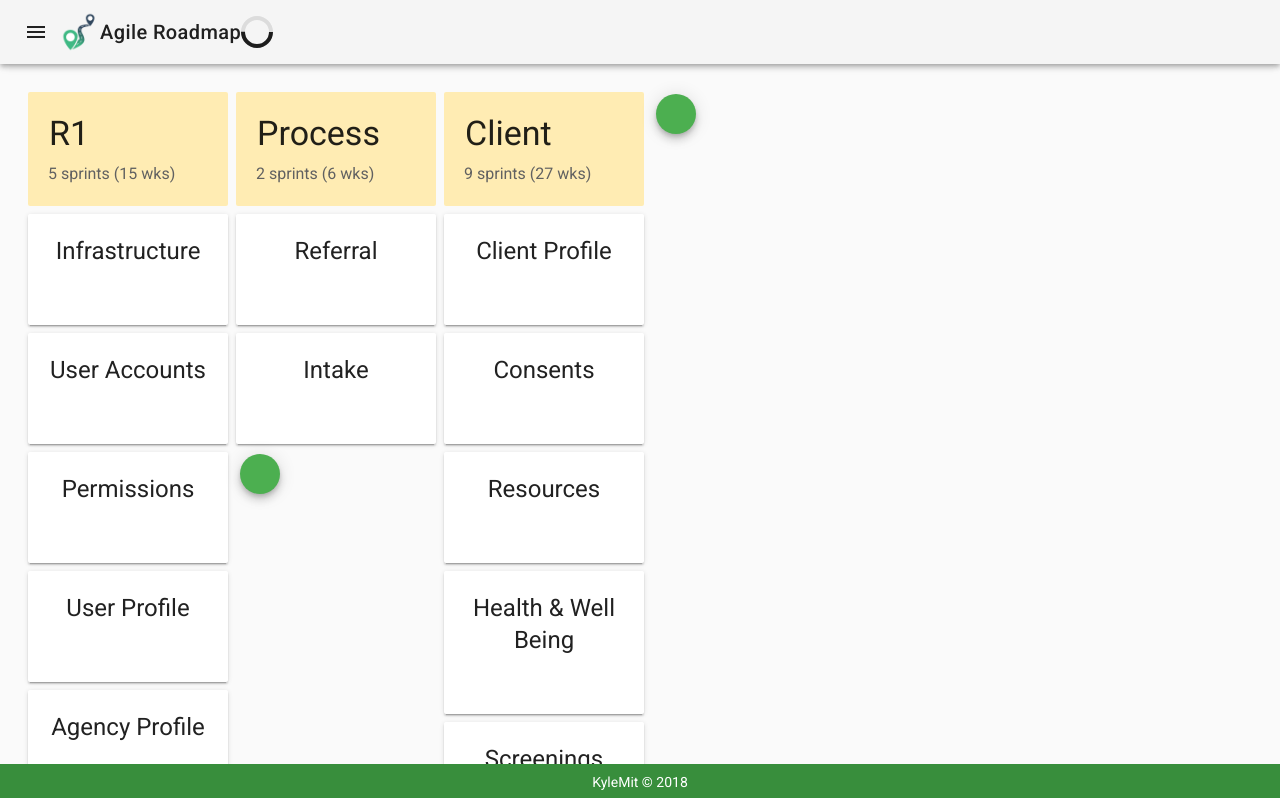
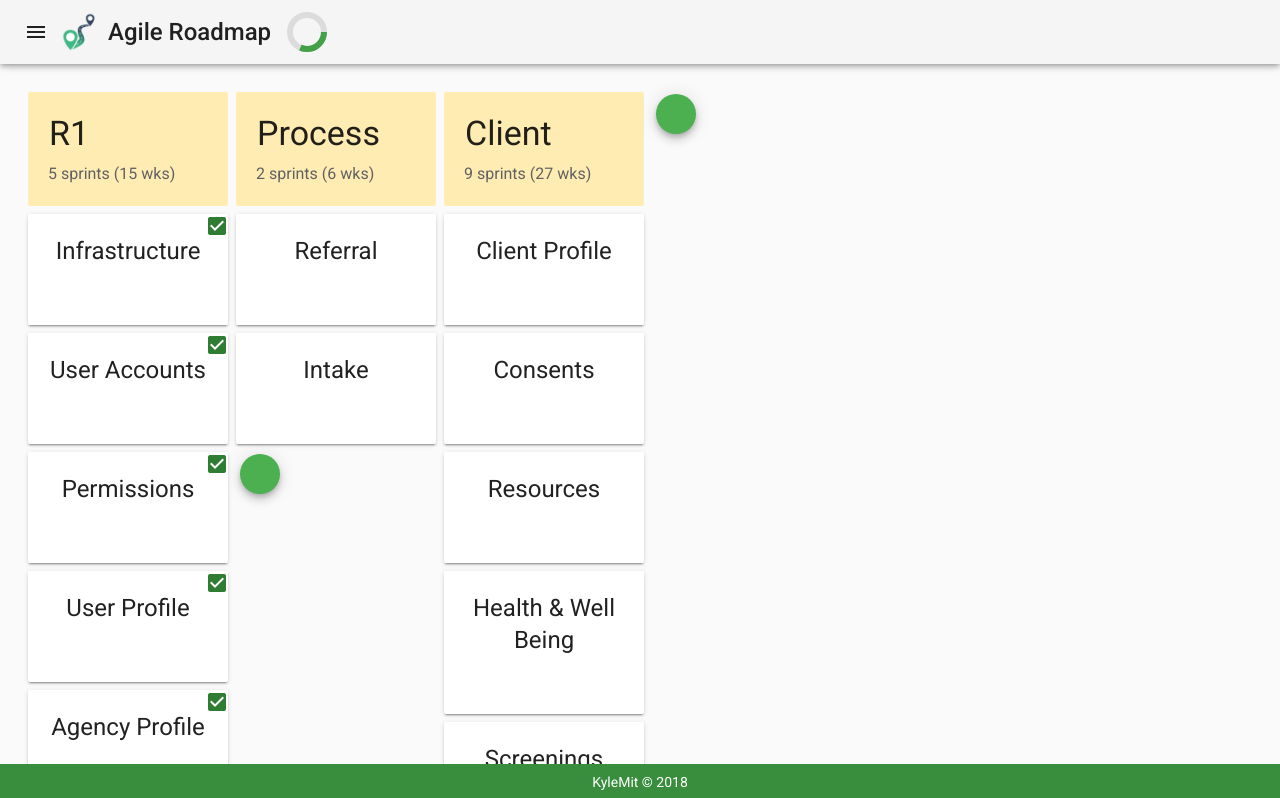
Before and after one commit to KyleMit/AgileRoadmap, a Vue app: page / in a window 1280 px wide. Shown: the top 798 px of the page. Built offline with nearby package versions, Linux system fonts and the light colour scheme; some icons are missing.

Commit message:
fix #3 add percent complete indicator

```diff
--- a/src/App.vue
+++ b/src/App.vue
@@ -19,40 +19,25 @@
         src="./assets/logo.png" alt="Agile Roadmap"
       ></v-img> -->
 
-      <v-toolbar-title v-text='title' class="ma-0"></v-toolbar-title>
+      <v-toolbar-title v-text='title' class="headline ml-2"></v-toolbar-title>
 
       <v-progress-circular
+          class="ml-3"
           :value="progress"
+          size="40"
+          width="6"
+          color="green darken-1"
       ></v-progress-circular>
 
     </v-toolbar>
 
 
     <v-content>
+
       <roadmap
       :options="options"
       :roadmap="roadmap"
       ></roadmap>
-
-<!--
-      <v-hover>
-    <v-card
-      slot-scope="{ hover }"
-      :class="`elevation-${hover ? 12 : 2}`"
-      class="mx-auto"
-      width="344"
-    >
-
-      <v-card-title>
-        <div v-if="hover">
-          <span class="headline">Cafe Badilico</span>
-
-        </div>
-
-      </v-card-title>
-    </v-card>
-  </v-hover>
--->
 
     </v-content>
 
@@ -90,11 +75,11 @@ export default {
         {
           groupName: "R1",
           features: [
-            { name: "Infrastructure", size: 2, completed: false },
-            { name: "User Accounts", size: 2, completed: false },
-            { name: "Permissions", size: 2, completed: false },
-            { name: "User Profile", size: 2, completed: false },
-            { name: "Agency Profile", size: 2, completed: false }
+            { name: "Infrastructure", size: 2, completed: true },
+            { name: "User Accounts", size: 2, completed: true },
+            { name: "Permissions", size: 2, completed: true },
+            { name: "User Profile", size: 2, completed: true },
+            { name: "Agency Profile", size: 2, completed: true }
           ]
         },
         {
@@ -129,8 +114,15 @@ export default {
       }, [])
       return arrays
     },
+    completedFeatures: function () {
+      return this.allFeatures.filter(function (ft) {
+        return ft.completed
+      })
+    },
     progress: function () {
-      return 50 // "this.completedTasks / this.tasks.length * 100"
+      var allPoints = this.getSprints(this.allFeatures, this.options.velocities)
+      var comPoints = this.getSprints(this.completedFeatures, this.options.velocities)
+      return comPoints / allPoints * 100
     },
     remainingTasks: function () {
       return "this.tasks.length - this.completedTasks"
```
